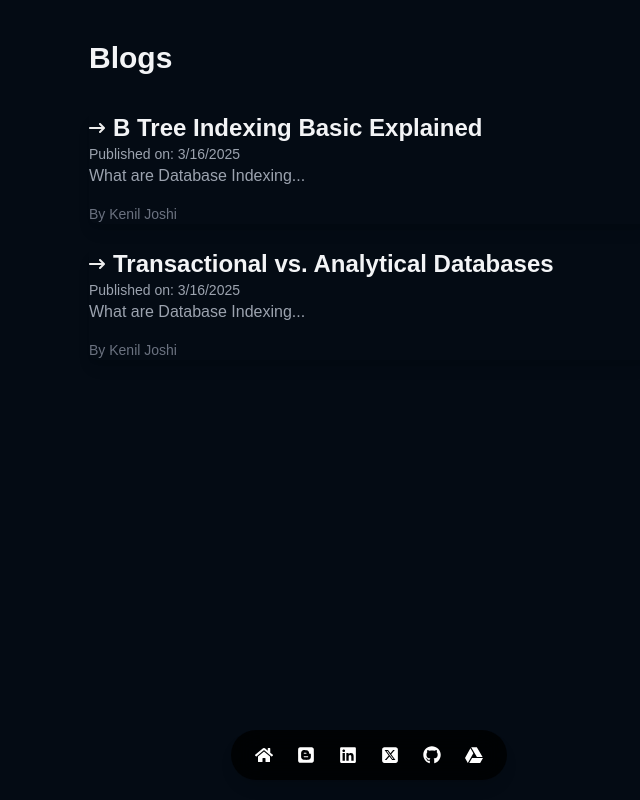
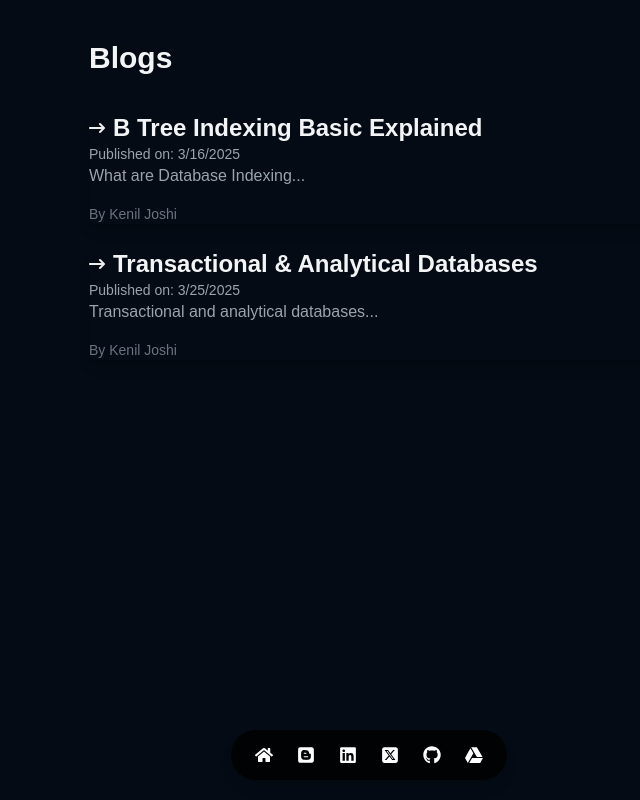
Before and after one commit to kenilJoshi/Portfolio-v2, a Next.js app: page /blogs in a window 1280 px wide. Shown: the whole page, without its empty margins (271-911 px from the left). Built offline with nearby package versions, Linux system fonts and the light colour scheme.

Commit message:
Title updated

```diff
--- a/app/data/blog.ts
+++ b/app/data/blog.ts
@@ -20,11 +20,11 @@ export const Blogs: BlogsType[] = [
   },
   {
     id: 2,
-    title: "Transactional vs. Analytical Databases",
-    content: "What are Database Indexing...",
+    title: "Transactional & Analytical Databases",
+    content: "Transactional and analytical databases...",
     author: "Kenil Joshi",
     filePath: "Transction.mdx",
-    publishedAt: "2025-03-16",
+    publishedAt: "2025-03-25",
     coverImage: null,
   },
 ];
```
